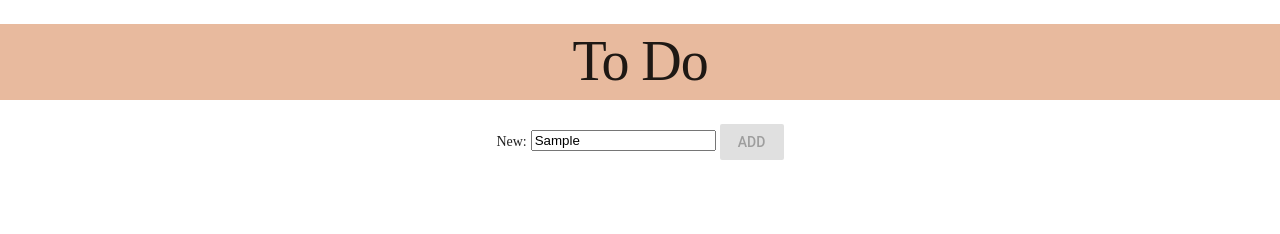
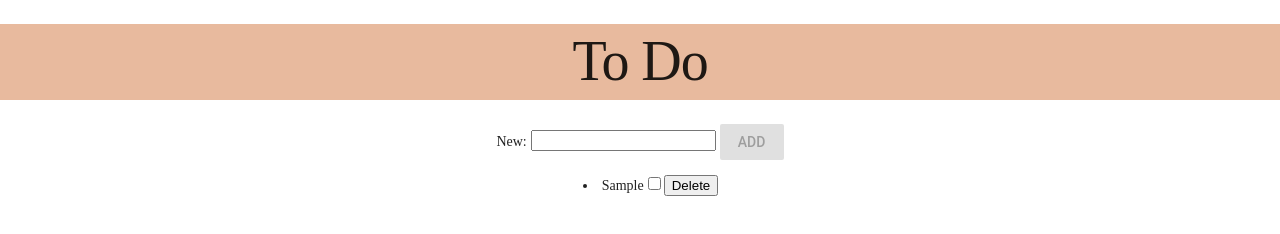
Before and after one commit to viviaaan143/ToDo1, a plain HTML site: page index.html in a window 1280 px wide. Both pictures are taken after typing "Sample" into the empty fields and a click on the button "ADD". Drawn offline with nearby package versions, Linux system fonts and the light colour scheme.

Commit message:
Added styling to li

```diff
--- a/app.js
+++ b/app.js
@@ -1,5 +1,5 @@
 function onReady(){
-  let toDos = [];
+  let toDoObj = [];
 
   const ADD_TODO_FORM = document.getElementById('addToDoForm');
   const NEW_TODO_TEXT = document.getElementById('newToDoText');
@@ -12,10 +12,10 @@
     // get the text
     let title = NEW_TODO_TEXT.value;
 
-    toDos.push(title);
-    console.log(toDos);
+    toDoObj.push(title);
+    console.log(toDoObj);
 
-    toDos.push(toDoObj)
+    toDoObj.push(toDoObj)
 
     // create a new li
     let newLi = document.createElement('li');
@@ -40,7 +40,7 @@
     // attach the li to the ul
     TODO_LIST.appendChild(newLi);
     // empty input
-    NEW_TODO_TEXT.value = '';
+    NEW_TODO_TEXT.value = " ";
   });
 };
 
--- a/main.css
+++ b/main.css
@@ -9,13 +9,18 @@
   font-family: crimson text;
 }
 
-body {
- height: 60vh;
- justify-content: center;
- text-align: center;
+form {
+  text-align: center;
 }
 
 .mdl-button:hover {
   background-color: #E8BA9E;
 
 }
+
+li {
+  text-align: center;
+  width: 10%;
+  margin: auto;
+  font-family: hind;
+}
```
